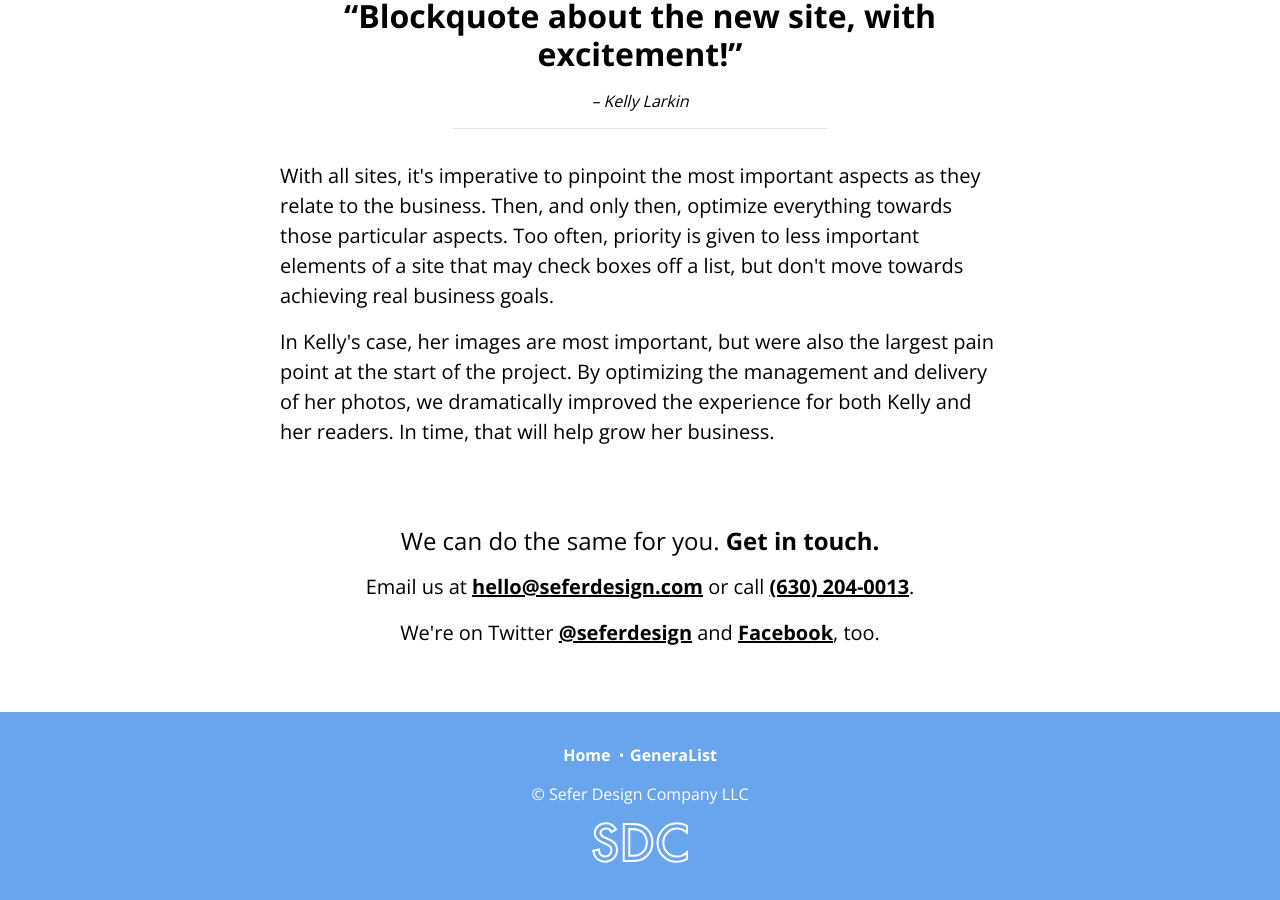
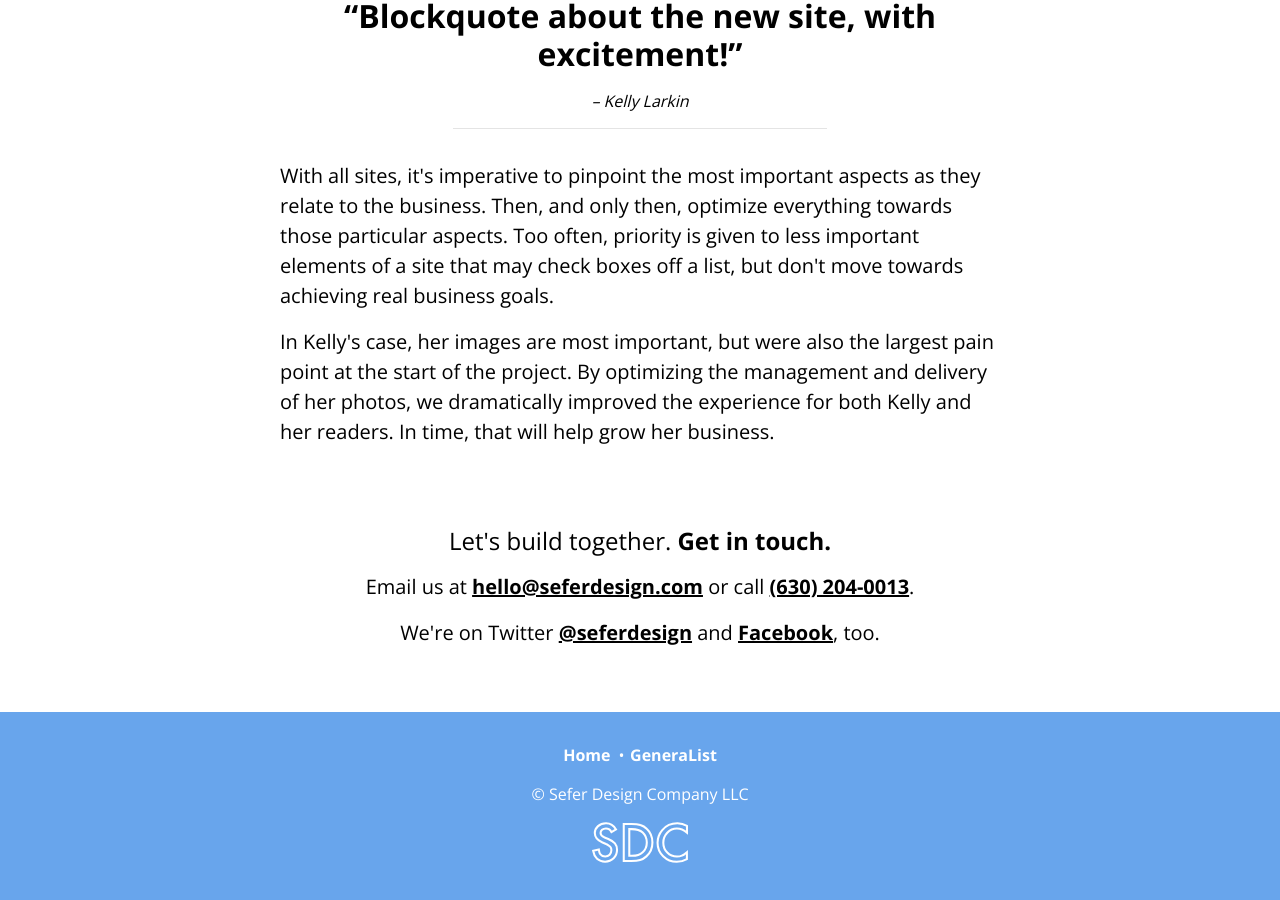
Before and after one commit to SeferDesign/seferdesign.com, a Jekyll site: the page built from kelly-in-the-city.html, in a window 1280 px wide and 900 px high, scrolled down 2853 px. Built offline with Jekyll 4.4.1, drawn with Linux system fonts in a browser that asks for light colours.

Commit message:
Footer copy

```diff
--- a/_includes/footer.html
+++ b/_includes/footer.html
@@ -1,6 +1,6 @@
 {% if page.url != "/generalist/" %}<section class="contact">
 	<div class="grid-wrapper">
-		<h2>{% if page.casestudy == true %}We can do the same for you.{% else %}Interested?{% endif %} <strong>Get in touch.</strong></h2>
+		<h2>{% if page.casestudy == true %}Let's build together.{% else %}Interested?{% endif %} <strong>Get in touch.</strong></h2>
 		<p>Email us at <a href="mailto:hello@seferdesign.com?subject=Web%20Design%20Services" target="_blank">hello@seferdesign.com</a> or call <a href="tel:16302040013">(630) 204-0013</a>.</p>
 		<p>We're on Twitter <a href="https://twitter.com/seferdesign">@seferdesign</a> and <a href="https://www.facebook.com/seferdesign">Facebook</a>, too.</p>
 	</div>
```
